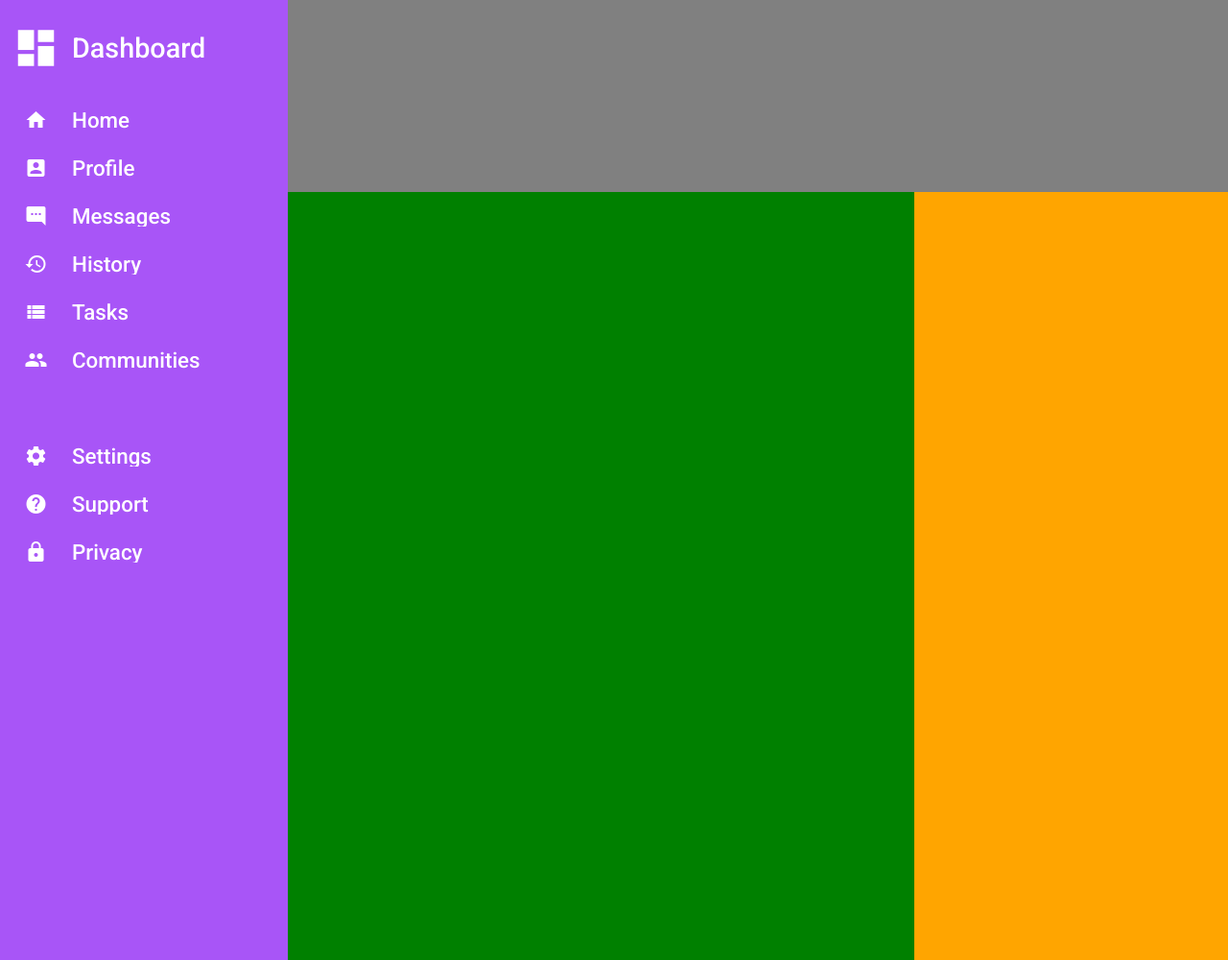
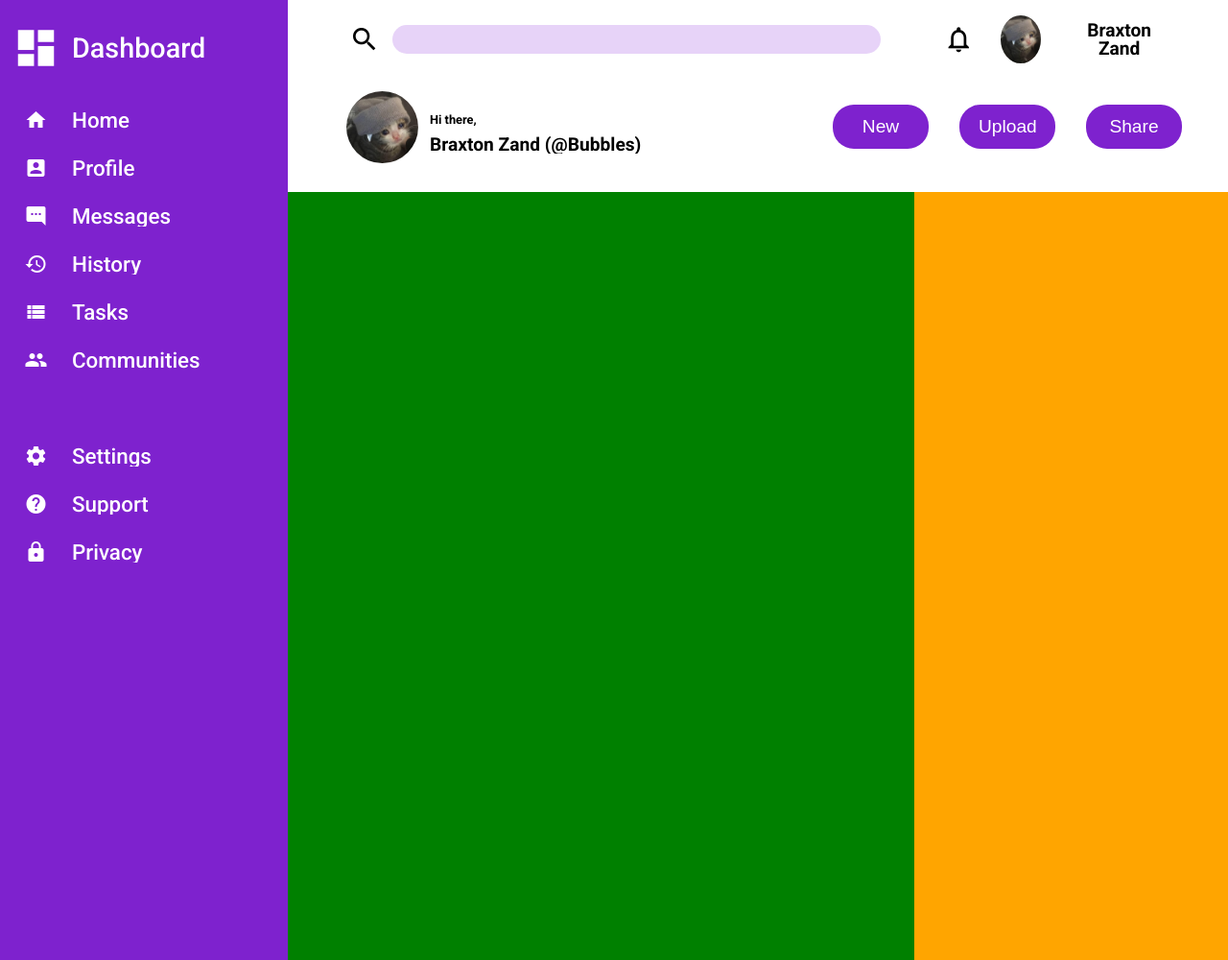
Before and after one commit to ZandBraxton/admin-dashboard, a plain HTML site: page index.html in a window 1280 px wide. Shown: the whole page at 96% size. Drawn offline with Linux system fonts and the light colour scheme.

Commit message:
Added top navbar

```diff
--- a/index.html
+++ b/index.html
@@ -59,7 +59,27 @@
         </nav>
 
         <nav class="top-nav">
-
+            <div class="first-nav-wrapper">
+                <span class="material-icons search-icon" style="font-size: 32px">search</span>
+                <input class="search-bar" type="text" name="search" id="search">
+                <div class="profile-wrapper">
+                    <span class="material-icons" style="font-size: 32px">notifications_none</span>
+                    <img class="profile-avatar" src="assets/11-1.png" alt="pfp">
+                    <span class="profile-name">Braxton Zand</span>
+                </div>
+            </div>
+            <div class="second-nav-wrapper">
+                <div class="welcome-container">
+                    <img class="profile-avatar" src="assets/11-1.png" alt="pfp">
+                    <span>Hi there,</span>
+                    <p>Braxton Zand (@Bubbles)</p>
+                </div>
+                <div class="button-wrapper">
+                    <button class="nav-button">New</button>
+                    <button class="nav-button">Upload</button>
+                    <button class="nav-button">Share</button>
+                </div>
+            </div>
         </nav>
         <main class="articles">
 
--- a/styles.css
+++ b/styles.css
@@ -18,7 +18,7 @@ html {
 /* SIDEBAR */
 
 .sidebar {
-    background-color: #a855f7;
+    background-color: #7e22ce;
     grid-column: 1;
     grid-row: 1/6;
     height: 100%;
@@ -59,13 +59,115 @@ html {
 }
 
 
+/* TOP NAV */
+
+.top-nav {
+    background-color: #FFF;
+    grid-column: 2/4;
+    grid-row: 1/1;
+    margin-bottom: 20px;
+}
 
 
-.top-nav {
-    background-color: grey;
-    grid-column: 2/4;
-    grid-row: 1/1;
+.first-nav-wrapper {
+    display: grid;
+    grid-template-columns: 80px 2fr 1fr;
+    align-items: center;
+    grid-gap: 0.8em;
+    padding: 1em 1em 0 1em;
+    text-align: center;
 }
+
+.search-icon {
+    justify-self: flex-end;
+}
+
+.search-bar {
+    border-radius: 24px;
+    border: none;
+    background-color: #e7d3f8;
+    height: 28px;
+    width: 90%;
+}
+
+.profile-wrapper {
+    display: flex;
+    flex-flow: row;
+    justify-content: flex-end;
+    align-items: center;
+    padding-right: 3em;
+    gap: 2em;
+}
+
+
+
+.profile-avatar {
+    width: 50px;
+    height: 50px;
+    border-radius: 50%;
+    object-fit: cover;
+    object-position: 60% 10%;
+    justify-self: center;
+}
+
+.profile-name {
+    font-size: 1.2rem;
+    font-weight: 600;
+}
+
+.second-nav-wrapper {
+    display: grid;
+    grid-template-columns: repeat(2, 1fr);
+    align-items: center;
+    padding: 1em 1em 0 1em;
+    height: 100px;
+}
+
+.welcome-container {
+    display: grid;
+    grid-template-columns: 1fr 3fr;
+    grid-template-rows: 1fr 1fr;
+    align-items: center;
+    font-weight: 600;
+    width: 400px;
+    margin-left: 2em;
+}
+
+.welcome-container .profile-avatar {
+    width: 75px;
+    height: 75px;
+    grid-row: 1/3;
+}
+
+.welcome-container span {
+    font-size: 0.8rem;
+    margin-top: auto;
+}
+
+.welcome-container p {
+    font-size: 1.2rem;
+}
+
+.button-wrapper {
+    display: flex;
+    justify-content: flex-end;
+    gap: 2em;
+    padding-right: 2rem;
+}
+
+.button-wrapper button {
+    background-color: #7e22ce;
+    color: #FFF;
+    width: 100px;
+    font-size: 1.2rem;
+    text-align: center;
+    padding: 12px 20px ;
+    border-radius: 22px;
+    border: none;
+    cursor: pointer;
+}
+
+
 
 .articles {
     background-color: green;
```
Also changed, not shown: assets/11-1.png (added).
